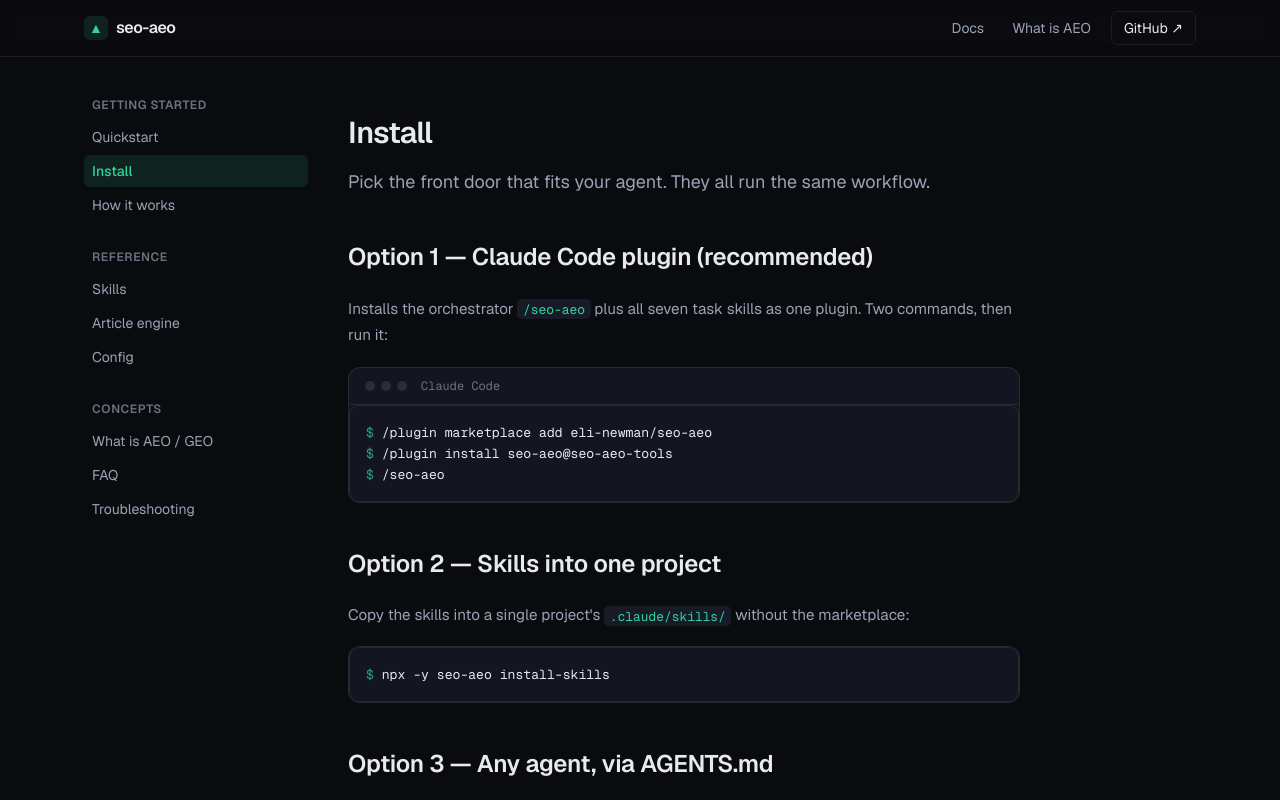
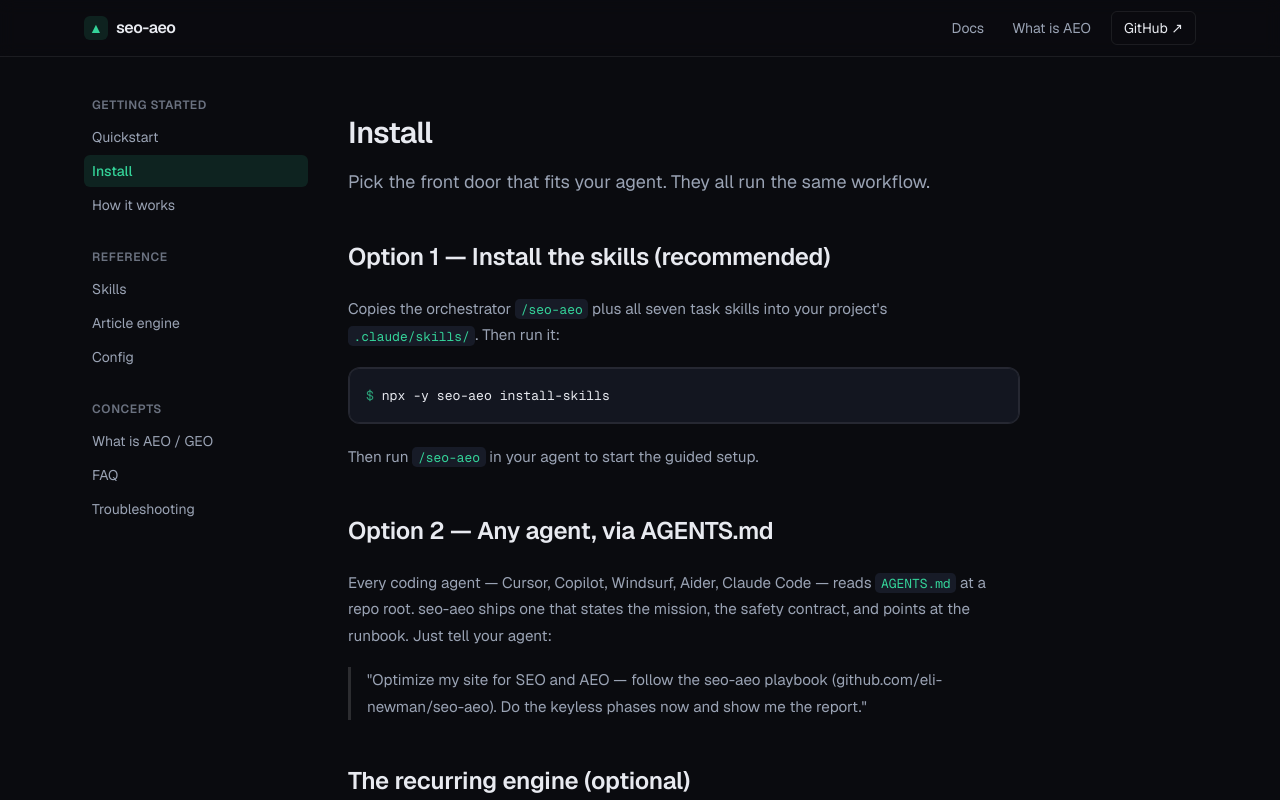
Before and after one commit to eli-newman/seo-aeo-site, a Next.js app: page /docs/install in a window 1280 px wide. Shown: the top 800 px of the page. Built offline with nearby package versions, Linux system fonts and the light colour scheme.

Commit message:
Remove username from all install commands — lead with npx seo-aeo install-skills (drop plugin marketplace command)

```diff
--- a/app/docs/engine/page.tsx
+++ b/app/docs/engine/page.tsx
@@ -34,7 +34,7 @@
       <h2>Running it</h2>
       <CopyBlock
         lines={[
-          "npm install -D github:eli-newman/seo-aeo",
+          "npm install -D seo-aeo",
           "ANTHROPIC_API_KEY=… npx seo-aeo init",
           "npx seo-aeo run --dry-run",
         ]}
--- a/app/docs/install/page.tsx
+++ b/app/docs/install/page.tsx
@@ -20,21 +20,17 @@
         href="/docs/install"
       />
 
-      <h2>Option 1 — Claude Code plugin (recommended)</h2>
+      <h2>Option 1 — Install the skills (recommended)</h2>
       <p>
-        Installs the orchestrator <code>/seo-aeo</code> plus all seven task
-        skills as one plugin. Two commands, then run it:
-      </p>
-      <CopyBlock label="Claude Code" lines={[...site.install.plugin]} className="not-prose my-5" />
-
-      <h2>Option 2 — Skills into one project</h2>
-      <p>
-        Copy the skills into a single project&apos;s <code>.claude/skills/</code>{" "}
-        without the marketplace:
+        Copies the orchestrator <code>/seo-aeo</code> plus all seven task skills
+        into your project&apos;s <code>.claude/skills/</code>. Then run it:
       </p>
       <CopyBlock lines={[site.install.skills]} className="not-prose my-5" />
+      <p>
+        Then run <code>/seo-aeo</code> in your agent to start the guided setup.
+      </p>
 
-      <h2>Option 3 — Any agent, via AGENTS.md</h2>
+      <h2>Option 2 — Any agent, via AGENTS.md</h2>
       <p>
         Every coding agent — Cursor, Copilot, Windsurf, Aider, Claude Code —
         reads <code>AGENTS.md</code> at a repo root. seo-aeo ships one that
--- a/app/docs/quickstart/page.tsx
+++ b/app/docs/quickstart/page.tsx
@@ -30,16 +30,15 @@
         href="/docs/quickstart"
       />
 
-      <h2>1. Install (Claude Code)</h2>
+      <h2>1. Install</h2>
       <p>
-        The fastest path is the Claude Code plugin. Two commands to install, one
-        to run:
+        Install the skill suite into your project, then run the orchestrator:
       </p>
-      <CopyBlock label="Claude Code" lines={[...site.install.plugin]} className="not-prose my-5" />
+      <CopyBlock lines={[...site.install.quickstart]} className="not-prose my-5" />
       <p>
-        Don&apos;t use Claude Code? See <a href="/docs/install">all install
-        methods</a> — every coding agent can run it via the repo&apos;s{" "}
-        <code>AGENTS.md</code>.
+        Then run <code>/seo-aeo</code> in your agent. Don&apos;t use Claude Code?
+        See <a href="/docs/install">all install methods</a> — every coding agent
+        can run it via the repo&apos;s <code>AGENTS.md</code>.
       </p>
 
       <h2>2. What it asks you (up front)</h2>
--- a/app/page.tsx
+++ b/app/page.tsx
@@ -240,10 +240,10 @@
             Make your site impossible to ignore — by Google and by AI.
           </h2>
           <p className="mx-auto mt-4 max-w-xl text-fg-muted">
-            Free, open source, and proven. Install it in two commands.
+            Free, open source, and proven. Install it in one command.
           </p>
-          <div className="mx-auto mt-8 max-w-xl text-left">
-            <CopyBlock label="Claude Code" lines={[...site.install.plugin]} />
+          <div className="mx-auto mt-8 max-w-md text-left">
+            <CopyBlock label="terminal" lines={[...site.install.quickstart]} />
           </div>
           <div className="mt-6 flex flex-wrap justify-center gap-3">
             <Link
--- a/lib/site.ts
+++ b/lib/site.ts
@@ -12,13 +12,8 @@
   repoShort: "eli-newman/seo-aeo",
   author: "Eli Newman",
   install: {
-    // Primary, username-free install shown on the landing.
+    // All username-free (npm/npx). No GitHub owner shown.
     quickstart: ["npx -y seo-aeo install-skills"],
-    plugin: [
-      "/plugin marketplace add eli-newman/seo-aeo",
-      "/plugin install seo-aeo@seo-aeo-tools",
-      "/seo-aeo",
-    ],
     skills: "npx -y seo-aeo install-skills",
     engine: "npm install -D seo-aeo",
   },
```
